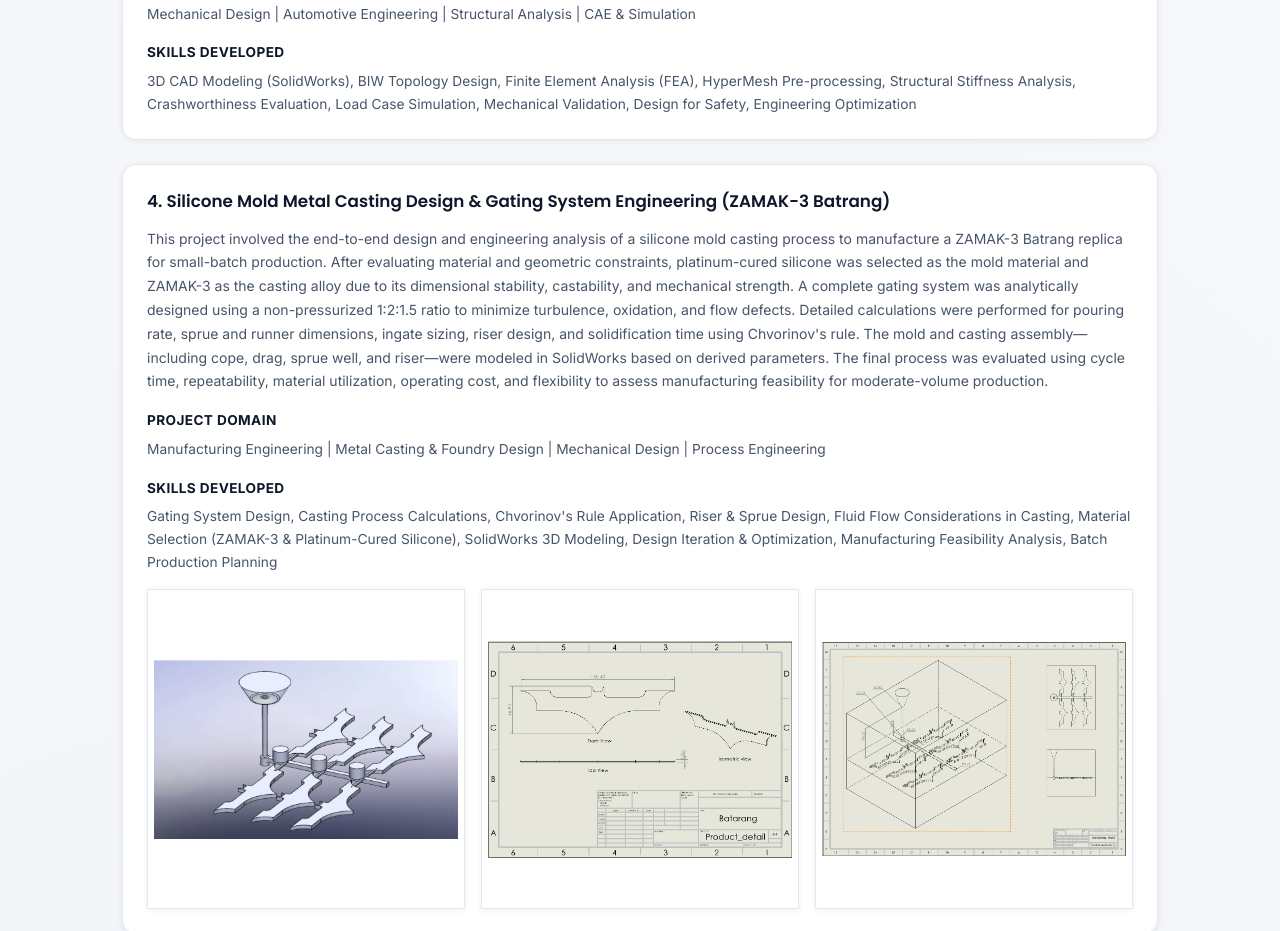
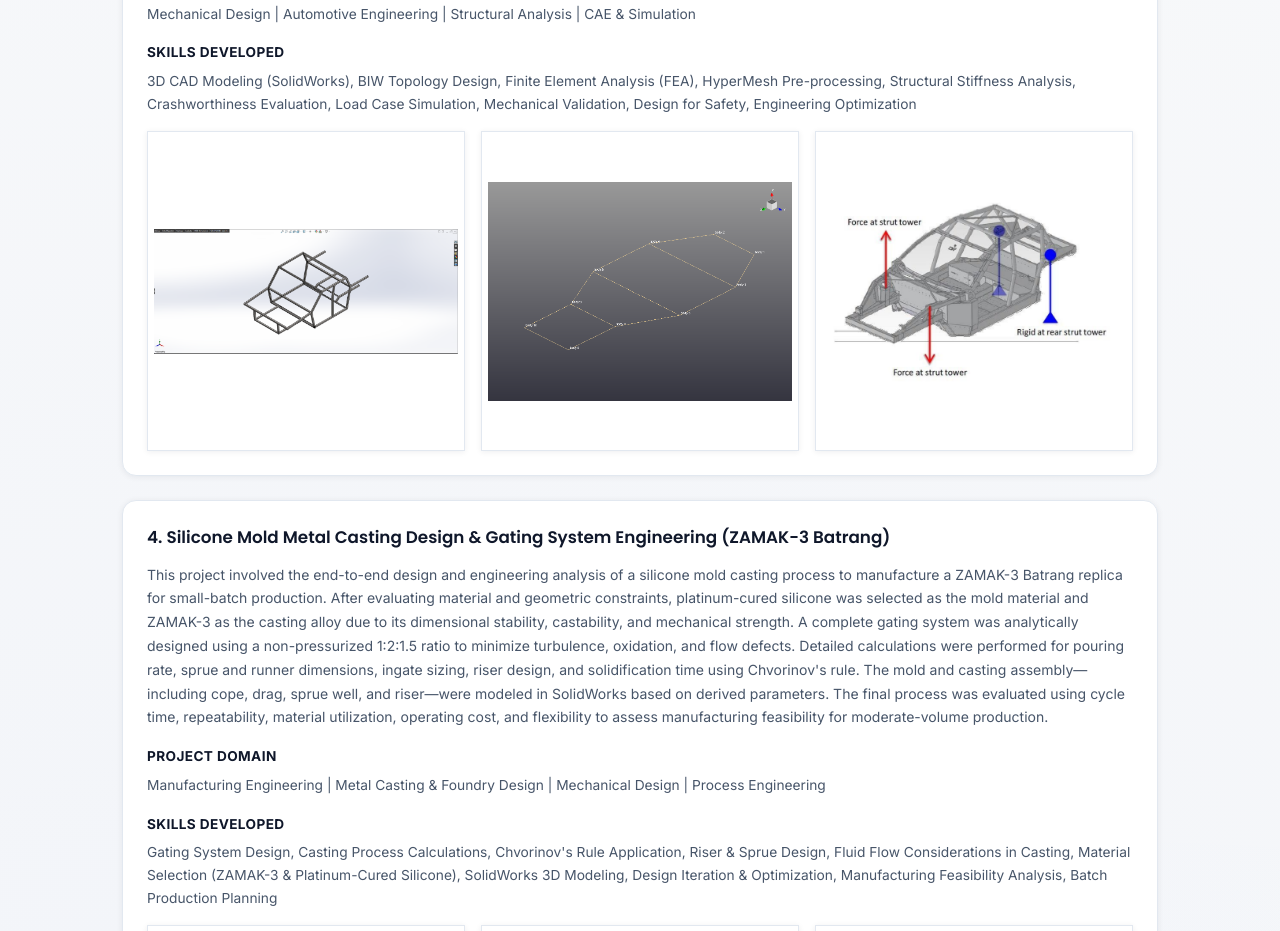
Before and after one commit to TheEightboys/shanmuka, a plain HTML site: page projects.html in a window 1280 px wide. Shown: the part 3013-3944 px from the top of the page. Drawn offline with Linux system fonts and the light colour scheme.

Commit message:
Projects: add BIW images (biw, node-geometry, test-setup)

```diff
--- a/projects.html
+++ b/projects.html
@@ -94,6 +94,11 @@
           <p class="project-meta">Mechanical Design | Automotive Engineering | Structural Analysis | CAE &amp; Simulation</p>
           <h3 class="project-subheading">Skills Developed</h3>
           <p class="project-meta">3D CAD Modeling (SolidWorks), BIW Topology Design, Finite Element Analysis (FEA), HyperMesh Pre-processing, Structural Stiffness Analysis, Crashworthiness Evaluation, Load Case Simulation, Mechanical Validation, Design for Safety, Engineering Optimization</p>
+          <div class="project-gallery">
+            <img src="images/projects/p03-biw/biw.png" alt="BIW Structure">
+            <img src="images/projects/p03-biw/node-geometry.png" alt="Node Geometry">
+            <img src="images/projects/p03-biw/test-setup.png" alt="Test Setup">
+          </div>
         </article>
 
         <article class="project-item">
```
Also changed, not shown: images/projects/p03-biw/biw.png (added), images/projects/p03-biw/node-geometry.png (added), images/projects/p03-biw/test-setup.png (added).
